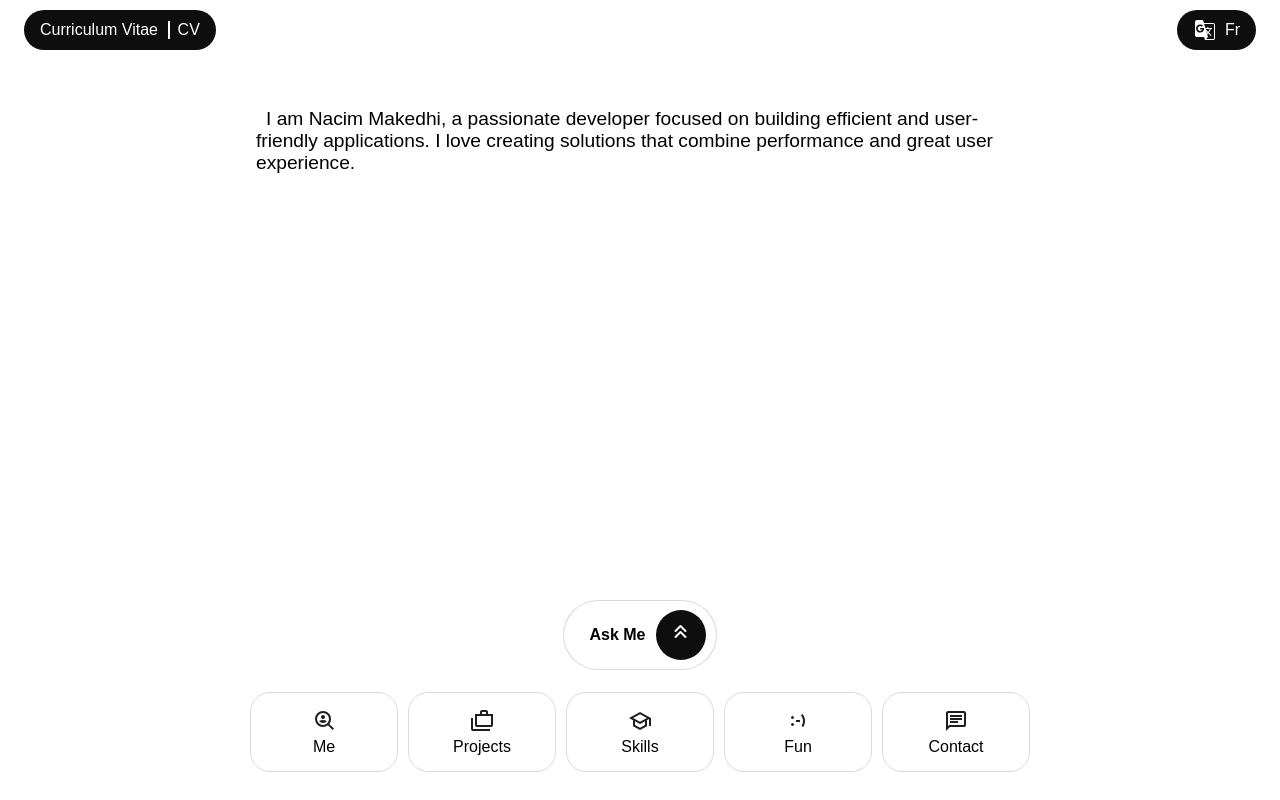
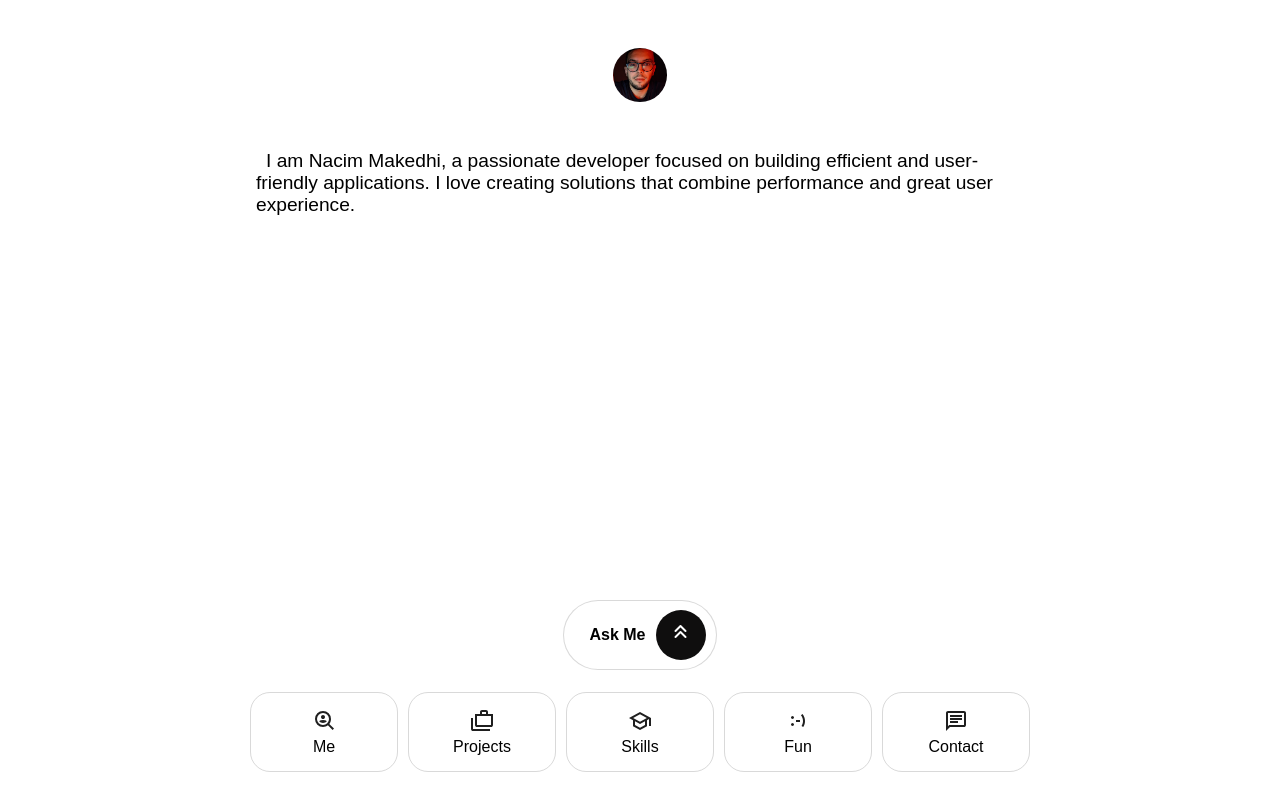
Before and after one commit to nacimmkd/myportfolio, a React (Vite) app: page / in a window 1280 px wide. Both pictures are taken after a click on the element "Me". Built offline with nearby package versions, Linux system fonts and the light colour scheme.

Commit message:
Correct header and update answer componenets

```diff
--- a/src/App.jsx
+++ b/src/App.jsx
@@ -17,7 +17,7 @@ function App() {
   return (
     <div className="app_container">
       <div className="page_container">
-        <Header className={isImgOpen ? "image_open" : ""}/>
+        <Header className={isImgOpen ? "image_open" : ""} inChat={question}/>
         <div className="main">
           {!question ? <Landing isImageOpen={isImgOpen} onImageClick={setIsImgOpen}/>
           : <Answer answer={question.answer}/>}
--- a/src/Components/Header/Header.jsx
+++ b/src/Components/Header/Header.jsx
@@ -1,24 +1,23 @@
 import styles from './Header.module.css'
 import useLanguage from '../../Context/LanguageContext'
 
-export default function Header({className , inChat=false}) {
+export default function Header({ className , inChat}) {
 
     const {language , toggleLanguage} = useLanguage();
 
+    if(inChat) {
+        return
+    }
+
     return(
         <div className={`${styles.header} ${className}`}>
-            {inChat && <div className={styles.logo_container}>
-                <a href="#">
-                    <img src="/Me/me1.jpg" alt="" />
-                </a>
-            </div>}
 
-            {!inChat && <div className={styles.cv_btn_container}>
+            <div className={styles.cv_btn_container}>
                 <a href="lien de cv" target="_blank" rel="noopener noreferrer"> {/* lien de cv ici*/}
                     <p className={styles.cv_complete_name}>Curriculum Vitae</p>
                     <p>CV</p>
                 </a>
-            </div>}
+            </div>
 
             <div className={styles.lang_btn_container}>
                 <button onClick={toggleLanguage}>
--- a/src/Components/Header/Header.module.css
+++ b/src/Components/Header/Header.module.css
@@ -8,32 +8,6 @@
     align-items: center;
     justify-content: space-between;
     transition: opacity 0.8s ease-in;
-}
-
-.logo_container {
-    height: 100%;
-    aspect-ratio: 1/1;
-    align-content: center;
-    border: 1px solid var(--main-color);
-    border-radius: 50%;
-    background-color: var(--main-color);
-    cursor: pointer;
-    animation: SlowDisplay 1s ease-in;
-}
-
-.logo_container a {
-    width: 100%;
-    height: 100%;
-    display: flex;
-    align-items: center;
-    justify-content: center;
-}
-
-.logo_container img {
-    width: 100%;
-    height: 100%;
-    border-radius: 50%;
-    object-fit: cover;
 }
 
 .cv_btn_container {
--- a/src/Layouts/Answer/Answer.jsx
+++ b/src/Layouts/Answer/Answer.jsx
@@ -3,8 +3,15 @@ import AnimatedText from '../../Components/AnimatedText/AnimatedText'
 
 export default function Answer({answer}){
     return(
-        <div className={styles.answer_container}>
+        <div className={styles.container}>
+            <div className={styles.logo_container}>
+                <a href="/">
+                    <img src="/Me/me1.jpg" alt="" />
+                </a>
+            </div>
+            <div className={styles.answer_container}>
             <AnimatedText text={answer} speed={100}/>
+            </div>
         </div>
     )
 }
--- a/src/Layouts/Answer/Answer.module.css
+++ b/src/Layouts/Answer/Answer.module.css
@@ -1,4 +1,4 @@
-.answer_container {
+.container {
     width: 100%;
     height: 80%;
     max-width: 800px;
@@ -8,8 +8,53 @@
     flex-direction: column;
     align-items: flex-start;
     justify-content: flex-start;
+    animation: SlowDisplay 0.2s ease-in;
 }
 
 p {
     font-weight: 500;
 }
+
+
+.logo_container {
+    height: 16%;
+    max-height: 300px;
+    width: 100%;
+    margin: 0 auto;
+    padding: 1rem;
+    align-content: center;
+    cursor: pointer;
+    animation: SlowDisplay 1s ease-in;
+}
+
+.logo_container a {
+    height: 100%;
+    aspect-ratio: 1 / 1;
+    margin: 0 auto;
+    display: flex;
+    align-items: center;
+    justify-content: center;
+}
+
+.logo_container img {
+    width: 100%;
+    height: 100%;
+    border-radius: 50%;
+    object-fit: cover;
+}
+
+.answer_container {
+    width: 100%;
+    height: auto;
+    padding-top: 1rem;
+}
+
+
+
+@keyframes SlowDisplay {
+    from{
+        opacity: 0;
+    }to {
+        opacity: 1;
+    }
+}
```
